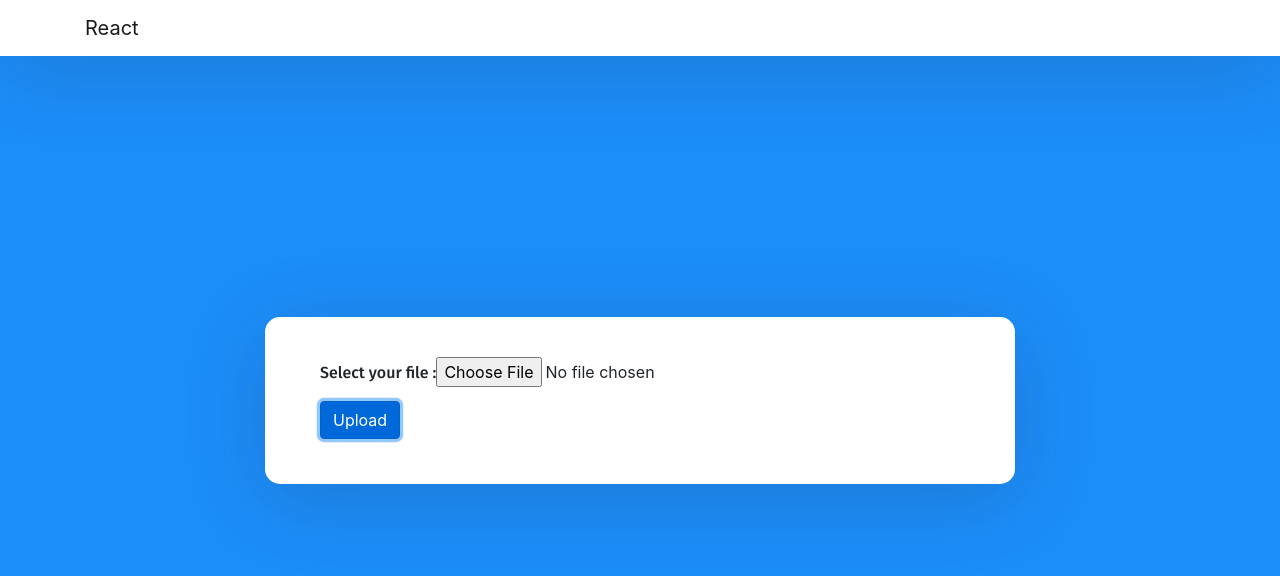
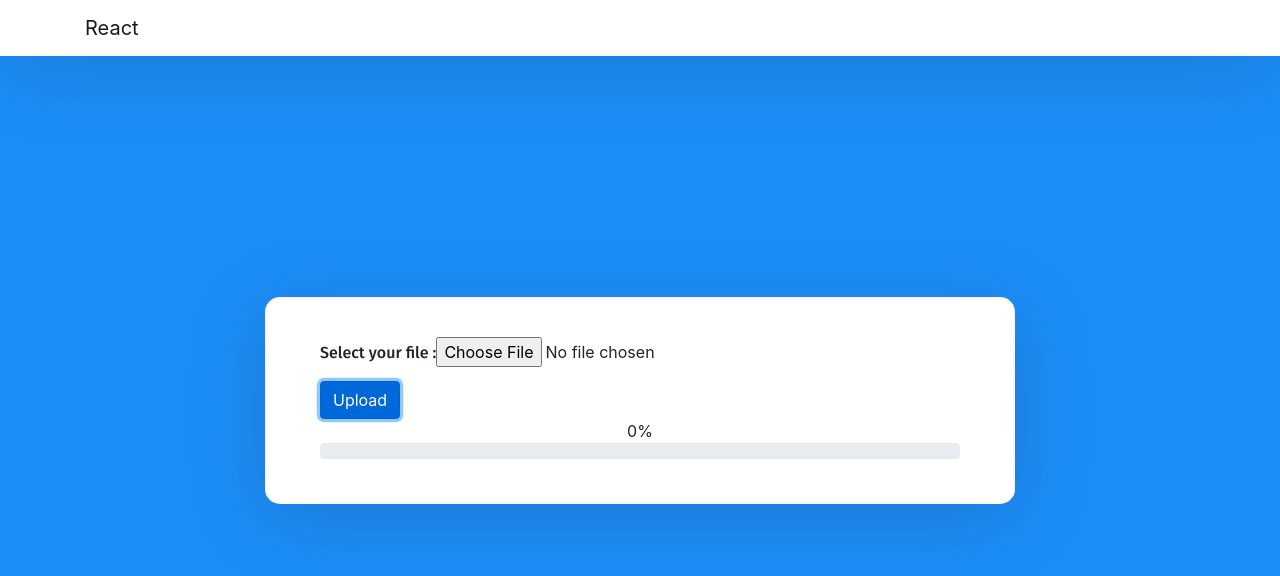
Before and after one commit to sid10on10/Uploader-frontEnd, a React (Create React App) app: page / in a window 1280 px wide. Both pictures are taken after a click on the button "Upload". Shown: the top 576 px of the page. Built offline with nearby package versions, Linux system fonts and the light colour scheme; no server answers.

Commit message:
production

```diff
--- a/package.json
+++ b/package.json
@@ -11,7 +11,8 @@
     "react": "^16.14.0",
     "react-dom": "^16.14.0",
     "react-router-dom": "^5.2.0",
-    "react-scripts": "3.4.3"
+    "react-scripts": "3.4.3",
+    "reactstrap": "^8.6.0"
   },
   "scripts": {
     "start": "react-scripts start",
--- a/src/Components/Home.js
+++ b/src/Components/Home.js
@@ -1,5 +1,6 @@
 import React,{useState} from "react"
 import axios from "axios"
+import { Progress } from 'reactstrap';
 
 const Home = ()=>{
 
@@ -7,15 +8,30 @@ const Home = ()=>{
   const [islink,setIslink] = useState(false)
   const [link,setLink] = useState("")
 
+  const [uploadProgress, updateUploadProgress] = useState(0);
+  const [uploading, setUploading] = useState(false);
+
+
+  const config = {
+    onUploadProgress: progressEvent => {
+      //console.log(progressEvent.loaded)
+      const progress = progressEvent.loaded / progressEvent.total * 100;
+      updateUploadProgress(Math.round(progress));
+    }
+
+  }
+
 
   const upload = event => {
     event.preventDefault()
+    setUploading(true);
     const data = new FormData();
     data.append("file", file);
 
-    axios.post("http://localhost:5000/upload", data)
+    axios.post("https://onetimeupload.herokuapp.com/upload", data,config)
       .then(res => {
           console.log(res.data)
+          setUploading(false);
           alert(res.data.message)
           setIslink(true)
           setLink(res.data.shorturl)
@@ -52,6 +68,14 @@ const Home = ()=>{
           </button>
         </div>
       </form>
+      {(uploading)
+          ?
+          <div>
+            <div className="text-center">{uploadProgress}%</div>
+            <Progress value={uploadProgress} />
+          </div>
+          : null
+        }
       {islink ? <div>
                 <p>Your One time Link :</p>
                     <h4>{link}</h4>
```
Also changed, not shown: 1 other file (tests, documents, lock files or other folders).
